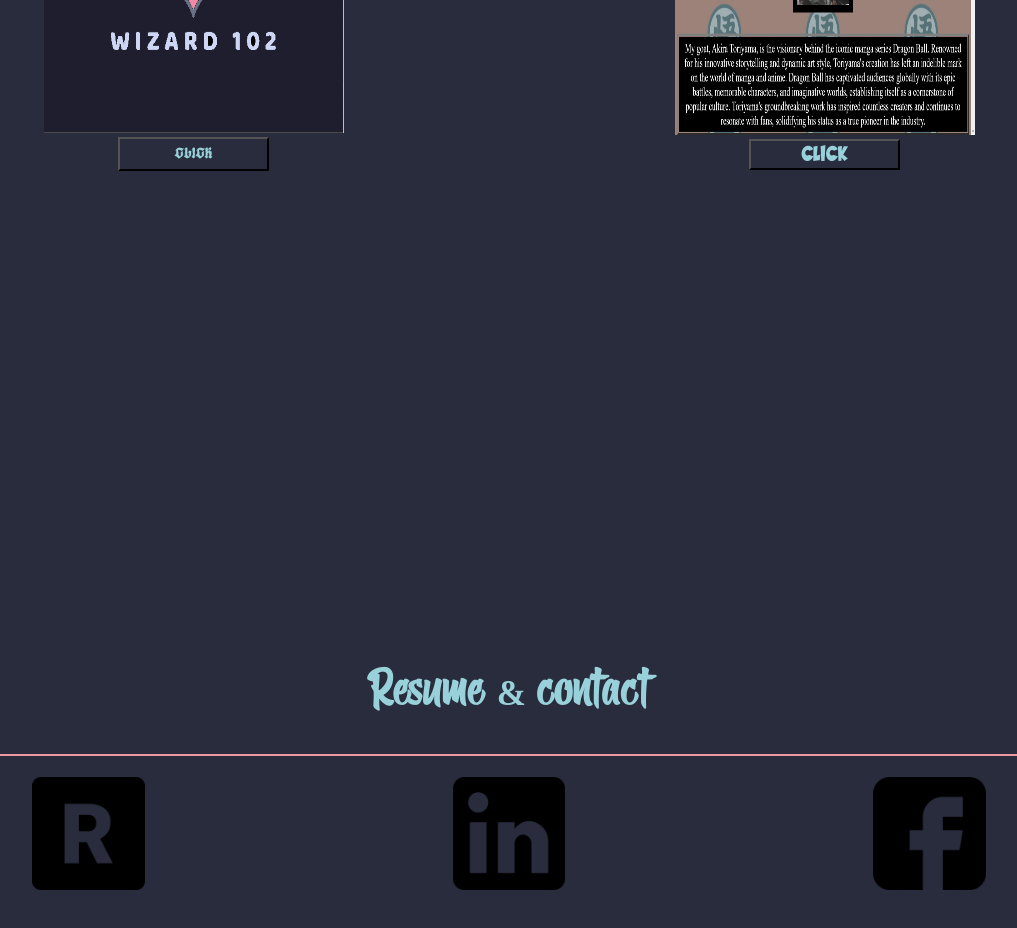
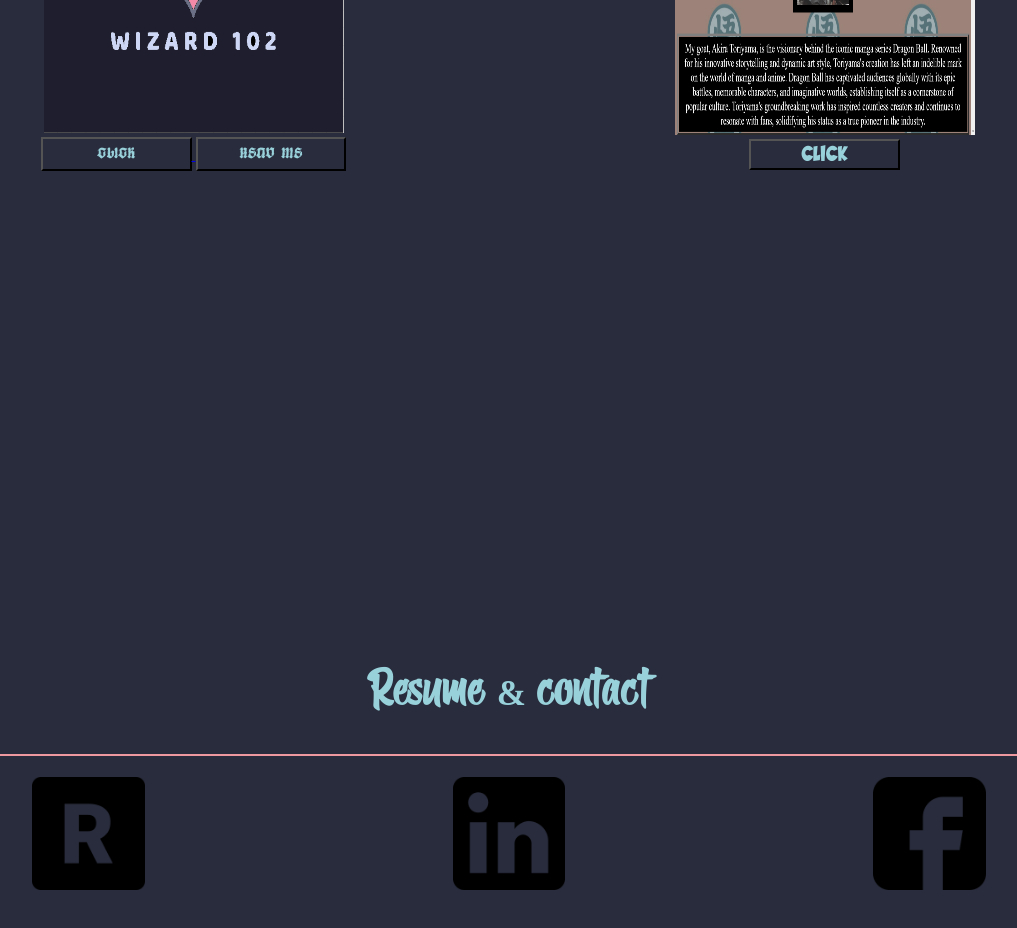
Before and after one commit to pat-man-noman/portfolio, a plain HTML site: page index.html in a window 1280 px wide. Shown: the part 2740-3668 px from the top of the page, without its empty margins (131-1148 px from the left). Drawn offline with Linux system fonts and the light colour scheme.

Commit message:
eighth commit

```diff
--- a/index.html
+++ b/index.html
@@ -80,6 +80,11 @@
             target="_blank"
             ><button class="port">click</button>
           </a>
+          <a
+            href="https://github.com/chris-skeen/Unit-1-Project-Chris-Patrick-Arthur-Ronnie-/blob/main/README_example/README.md"
+            target="_blank"
+            ><button class="port">Read me</button>
+          </a>
         </td>
         <td class="proj2">
           <img src="pic/Goat.png" class="pro2" />
```
